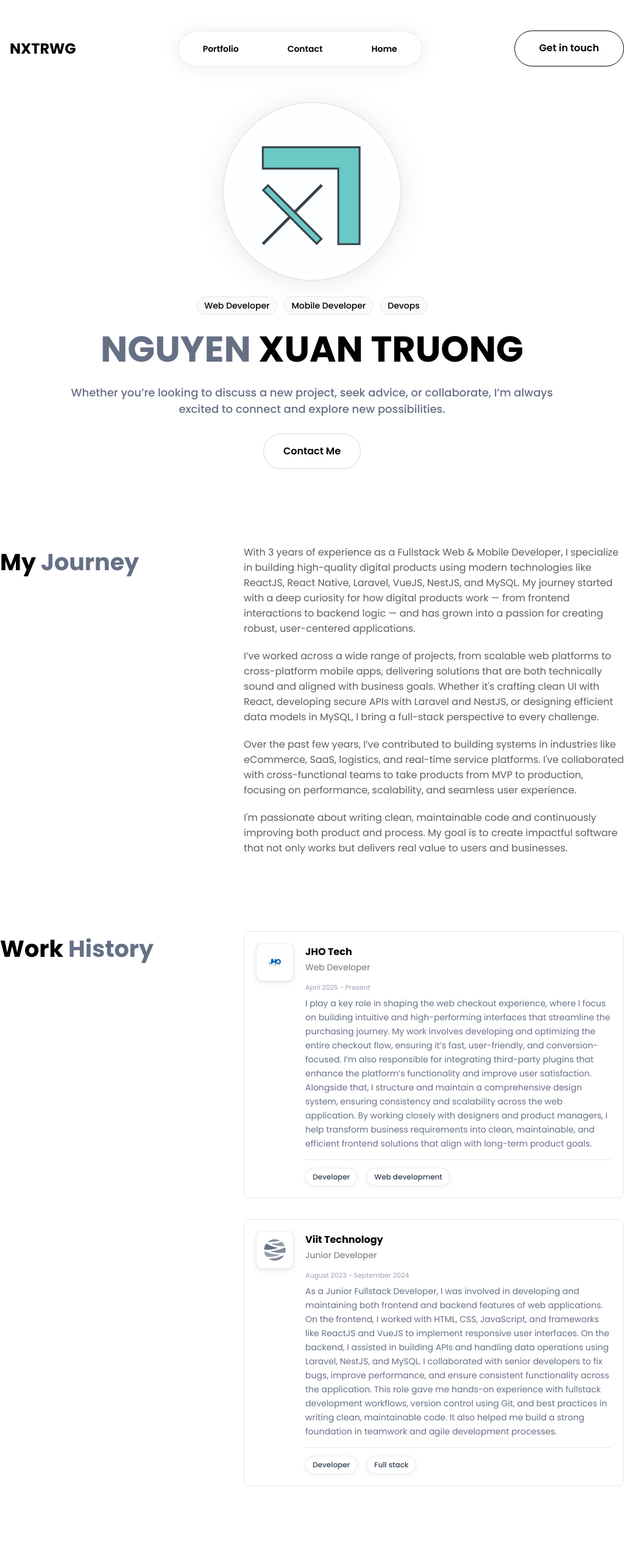
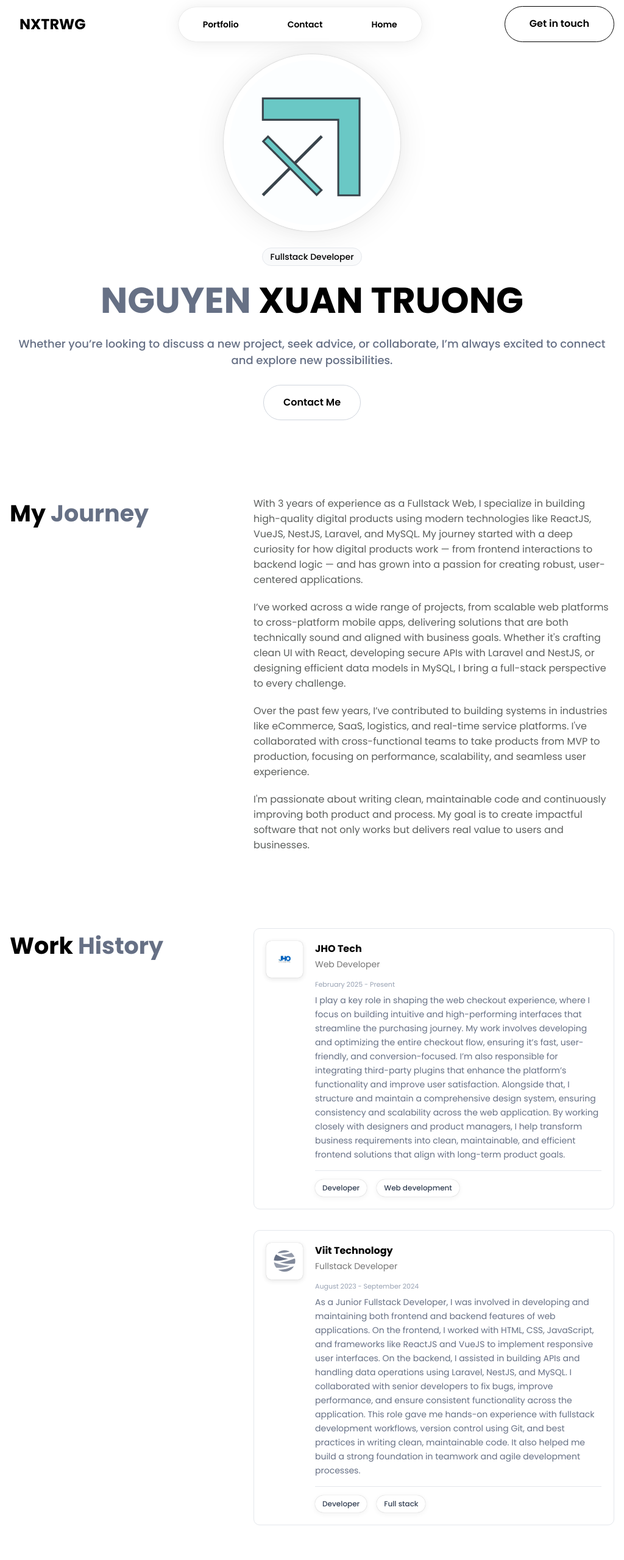
Before and after one commit to nxtrwg/portfolio, a plain HTML site: page index.html in a window 1024 px wide. Shown: the top 2558 px of the page at 61% size. Drawn offline with Linux system fonts and the light colour scheme.

Commit message:
udpate: responsive

```diff
--- a/index.html
+++ b/index.html
@@ -13,11 +13,11 @@
     <header id="header">
         <div class="header-container">
             <div class="header-logo">
-                <p>NXTRWG</p>
+                <a href="#">NXTRWG</a>
             </div>
             <nav class="header-menu">
                 <a href="#" class="menu-item">Portfolio</a>
-                <a href="#" class="menu-item">Contact</a>
+                <a href="mailto:xt0307vn@gmail.com" class="menu-item">Contact</a>
                 <a href="#" class="menu-item">Home</a>
             </nav>
             <button class="header-cta hover-primary">
@@ -35,14 +35,14 @@
                 </div>
                 <div class="feature-list">
                     <span class="feature-box">
-                        Web Developer
+                        Fullstack Developer
                     </span>
-                    <span class="feature-box">
+                    <!-- <span class="feature-box">
                         Mobile Developer
                     </span>
                     <span class="feature-box">
                         Devops
-                    </span>
+                    </span> -->
                 </div>
                 <h2 class="hero-name">
                     NGUYEN <span class="accent">XUAN TRUONG</span>
@@ -50,14 +50,14 @@
                 <p class="hero-desc">
                     Whether you’re looking to discuss a new project, seek advice, or collaborate, I’m always excited to connect and explore new possibilities.
                 </p>
-                <button class="contact-btn hover-primary">Contact Me</button>
+                <div class="flex justify-center"><a href="mailto:xt0307vn@gmail.com" class="contact-btn hover-primary">Contact Me</a></div>
             </div>
         </section>
         <section class="journey-section">
             <div class="journey-container">
                 <h2 class="section-title journey-title">My <span class="accent">Journey</span></h2>
                 <div class="journey-detail">
-                    <p class="description">With 3 years of experience as a Fullstack Web & Mobile Developer, I specialize in building high-quality digital products using modern technologies like ReactJS, React Native, Laravel, VueJS, NestJS, and MySQL. My journey started with a deep curiosity for how digital products work — from frontend interactions to backend logic — and has grown into a passion for creating robust, user-centered applications.</p>
+                    <p class="description">With 3 years of experience as a Fullstack Web, I specialize in building high-quality digital products using modern technologies like ReactJS, VueJS, NestJS, Laravel, and MySQL. My journey started with a deep curiosity for how digital products work — from frontend interactions to backend logic — and has grown into a passion for creating robust, user-centered applications.</p>
                     <p class="description">I’ve worked across a wide range of projects, from scalable web platforms to cross-platform mobile apps, delivering solutions that are both technically sound and aligned with business goals. Whether it's crafting clean UI with React, developing secure APIs with Laravel and NestJS, or designing efficient data models in MySQL, I bring a full-stack perspective to every challenge.</p>
                     <p class="description">Over the past few years, I’ve contributed to building systems in industries like eCommerce, SaaS, logistics, and real-time service platforms. I've collaborated with cross-functional teams to take products from MVP to production, focusing on performance, scalability, and seamless user experience.</p>
                     <p class="description">I'm passionate about writing clean, maintainable code and continuously improving both product and process. My goal is to create impactful software that not only works but delivers real value to users and businesses.</p>
@@ -77,7 +77,7 @@
                             <h6 class="work-name">JHO Tech</h6>
                             <p class="work-position">Web Developer</p>
                             <p class="work-period">
-                                April 2025 - Present
+                                February 2025 - Present
                             </p>
                             <p class="work-description">
                                 I play a key role in shaping the web checkout experience, where I focus on building intuitive and high-performing interfaces that streamline the purchasing journey. My work involves developing and optimizing the entire checkout flow, ensuring it’s fast, user-friendly, and conversion-focused. I’m also responsible for integrating third-party plugins that enhance the platform’s functionality and improve user satisfaction. Alongside that, I structure and maintain a comprehensive design system, ensuring consistency and scalability across the web application. By working closely with designers and product managers, I help transform business requirements into clean, maintainable, and efficient frontend solutions that align with long-term product goals.
@@ -95,7 +95,7 @@
                         </div>
                         <div class="work-content">
                             <h6 class="work-name">Viit Technology</h6>
-                            <p class="work-position">Junior Developer</p>
+                            <p class="work-position">Fullstack Developer</p>
                             <p class="work-period">
                                 August 2023 - September 2024
                             </p>
@@ -267,9 +267,7 @@
                     <h3 class="connect-logo">NXTRWG</h3>
                     <h2 class="connect-title">Let’s Stay Connected</h2>
                     <p class="connect-invite">Interested in building something together, discussing web & app development, or exchanging ideas on modern tech stacks? Feel free to reach out—I'm always open to meaningful conversations and new collaborations.</p>
-                    <button class="connect-button">
-                        <span class="label">Contact Me</span>
-                    </button>
+                    <div class="flex justify-center"><a href="mailto:xt0307vn@gmail.com" class="connect-button hover-primary">Contact Me</a></div>
                 </div>
                 <hr class="divide">
                 <div class="footer-meta flex justify-between items-center mt-16">
--- a/scss/layout/footer.scss
+++ b/scss/layout/footer.scss
@@ -1,6 +1,6 @@
 #footer {
     .footer-container {
-        max-width: 1200px;
+        max-width: 75rem;
         padding: 64px 0;
         margin: 0 auto;
         .connect-container {
@@ -65,10 +65,17 @@
     }
 }
 
-@media screen and (max-width: 576px) {
+@media (min-width: 36rem) and (max-width: 78rem) {
     #footer {
         .footer-container {
             padding: 32px 16px;
+        }
+    }
+}
+
+@media (max-width: 36rem) {
+    #footer {
+        .footer-container {
             .connect-container {
                 .connect-title {
                     line-height: 2.25rem;
--- a/scss/layout/header.scss
+++ b/scss/layout/header.scss
@@ -15,7 +15,7 @@
         justify-content: space-between;
         align-items: center;
         margin: 0 auto 0;
-        max-width: 1200px;
+        max-width: 75rem;
         width: 100%;
         .header-logo {
             font-weight: 700;
@@ -64,9 +64,38 @@
     }
 }
 
-@media screen and (max-width: 576px) {
+@media (max-width: 800px) {
     #header {
-        padding: 10px 0;
+        .header-container {
+            .header-cta {
+                display: none;
+            }
+        }
+    }
+}
+
+@media (max-width: 78rem) {
+    #header {
+        padding: 10px 16px;
+
+        &.scrolled {
+            padding: 20px 16px;
+        }
+    }
+}
+
+@media (min-width: 36rem) and (max-width: 78rem) {
+    #header {
+        padding: 10px 16px;
+
+        &.scrolled {
+            padding: 20px 16px;
+        }
+    }
+}
+
+@media (max-width: 36rem) {
+    #header {
         .header-container {
             .header-logo {
             }
--- a/scss/pages/home.scss
+++ b/scss/pages/home.scss
@@ -19,7 +19,7 @@
 .hero-section {
     margin: 10px auto 0;
     padding: 0 82px 64px;
-    max-width: 1200px;
+    max-width: 75rem;
     width: 100%;
     .hero-container {
         .hero-thumbnail {
@@ -72,7 +72,7 @@
             margin-top: 16px;
         }
         .contact-btn {
-            display: block;
+            display: inline-block;
             padding: 16px 32px;
             font-size: 16px;
             font-weight: 600;
@@ -89,7 +89,7 @@
     position: relative;
 
     .journey-container {
-        max-width: 1200px;
+        max-width: 75rem;
         margin: 0 auto;
         padding-top: 60px;
         padding-bottom: 64px;
@@ -101,7 +101,7 @@
             max-width: 100;
             flex: 1;
             margin-left: 100px;
-            max-width: 1200px;
+            max-width: 75rem;
             width: 100%;
             font-size: 16px;
 
@@ -119,7 +119,7 @@
 
 .work-section {
     .work-container {
-        max-width: 1200px;
+        max-width: 75rem;
         margin: 0 auto;
         padding-top: 60px;
         padding-bottom: 64px;
@@ -130,7 +130,7 @@
         .work-detail {
             flex: 1;
             margin-left: 100px;
-            max-width: 1200px;
+            max-width: 75rem;
             width: 100%;
             font-size: 16px;
             .work-card {
@@ -220,7 +220,7 @@
 
 .education-section {
     .education-container {
-        max-width: 1200px;
+        max-width: 75rem;
         margin: 0 auto;
         padding-top: 60px;
         padding-bottom: 64px;
@@ -231,7 +231,7 @@
             max-width: 100;
             flex: 1;
             margin-left: 100px;
-            max-width: 1200px;
+            max-width: 75rem;
             width: 100%;
             font-size: 16px;
             .education-card {
@@ -296,7 +296,7 @@
 
 .skills-section {
     .skills-container {
-        max-width: 1200px;
+        max-width: 75rem;
         margin: 0 auto;
         padding-top: 60px;
         padding-bottom: 64px;
@@ -307,7 +307,7 @@
             max-width: 100;
             flex: 1;
             margin-left: 100px;
-            max-width: 1200px;
+            max-width: 75rem;
             width: 100%;
             font-size: 16px;
             .skills-group {
@@ -346,7 +346,18 @@
     }
 }
 
-@media screen and (max-width: 576px) {
+@media (min-width: 54rem) and (max-width: 78rem) {
+    .hero-section,
+    .journey-section,
+    .work-section,
+    .education-section,
+    .skills-section {
+        padding-left: 1rem;
+        padding-right: 1rem;
+    }
+}
+
+@media (max-width: 54rem) {
     .section-title {
         font-size: 22px;
         position: static;
```
Also changed, not shown: css/app.css, 1 other file.
